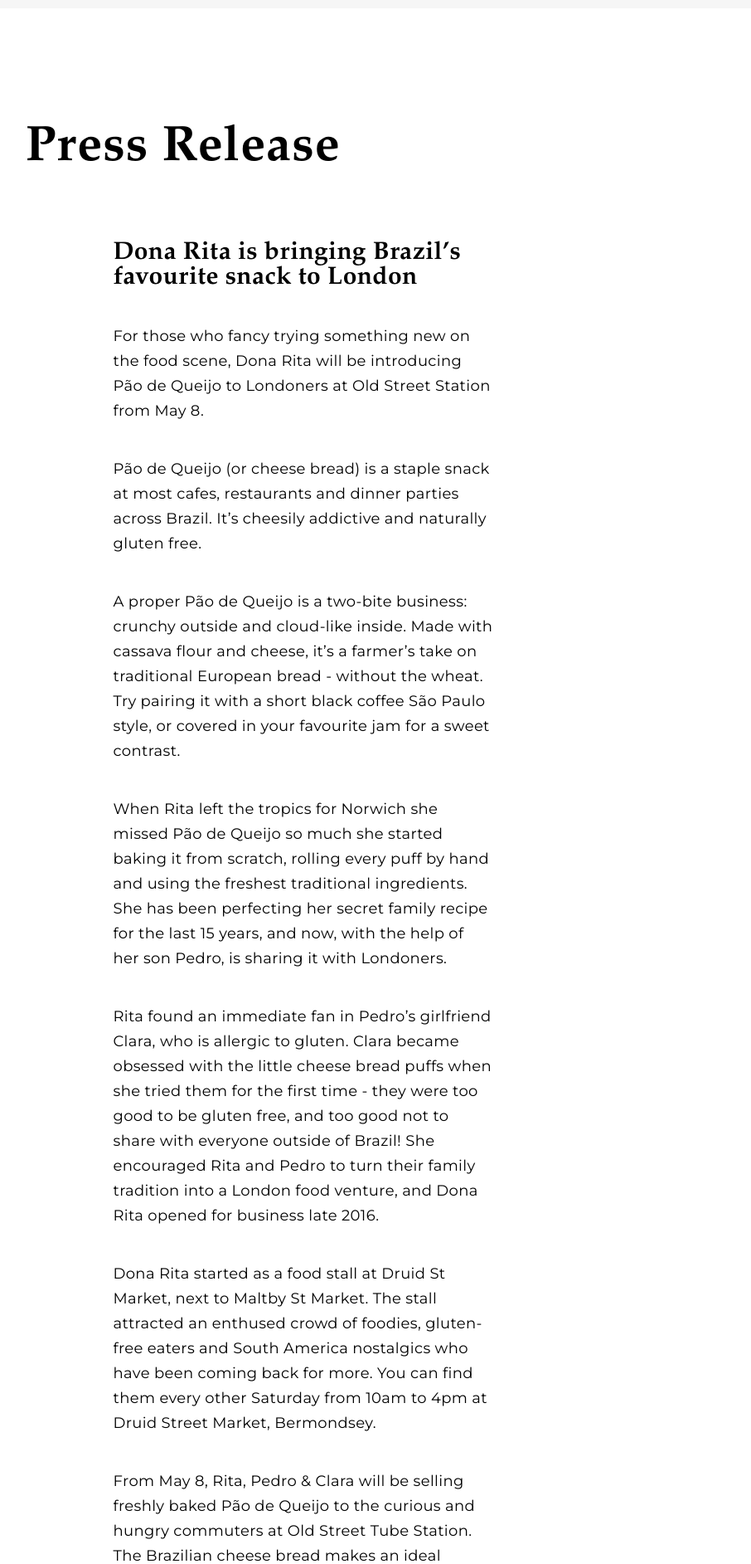
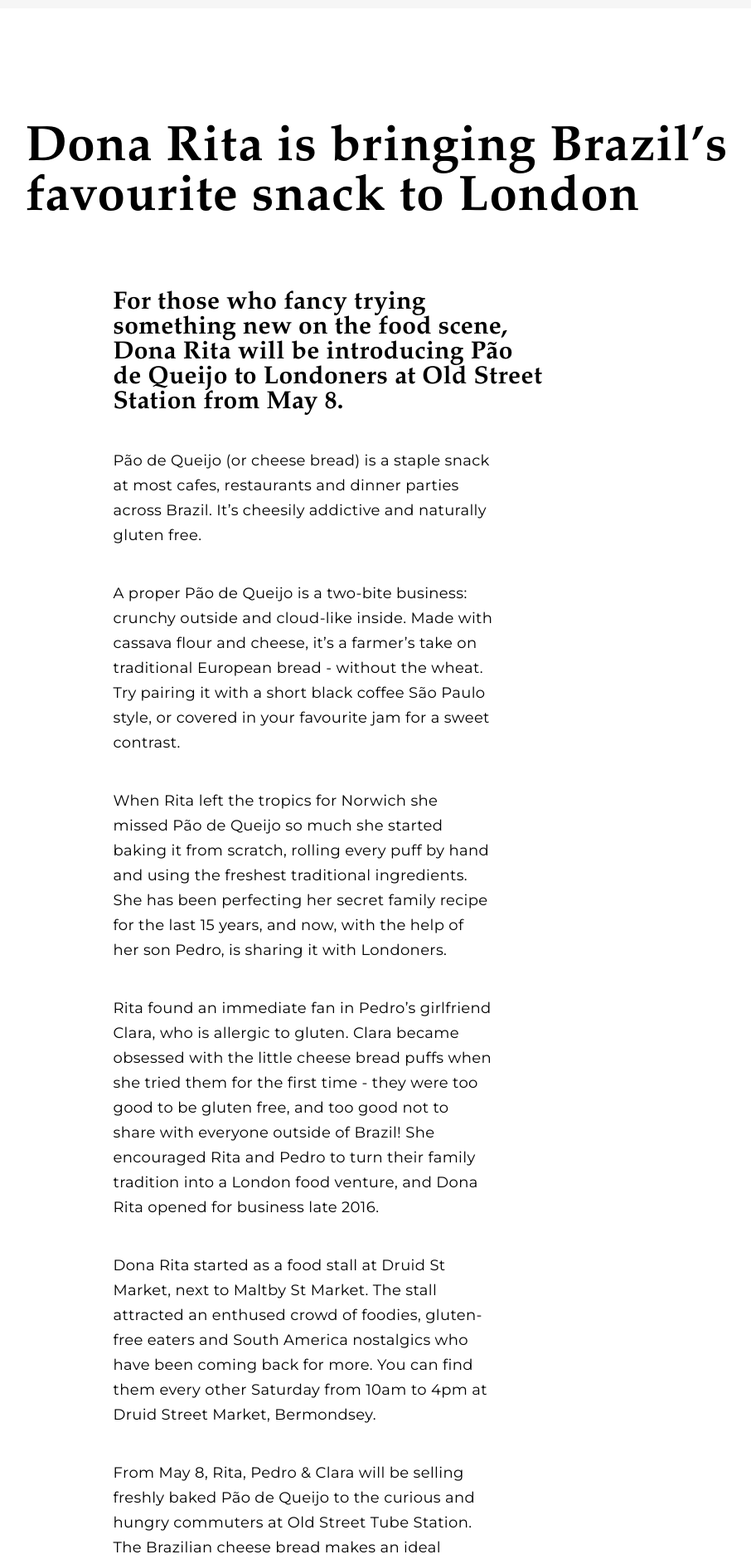
Before and after one commit to peduarte/dona-rita, a Jekyll site: the page built from pr.html, in a window 1280 px wide. Shown: the top 1885 px of the page at 83% size, without its empty margins (191-1097 px from the left). Built offline with Jekyll 4.4.1, drawn with Linux system fonts in a browser that asks for light colours; some of the changed text lies outside the part shown.

Commit message:
🎨  Improve PR

```diff
--- a/_sass/_global.scss
+++ b/_sass/_global.scss
@@ -164,9 +164,16 @@
 	}
 }
 
+.measure-wider {
+	@include wide {
+		padding-right: 60px;
+	}
+}
+
 .title-desc {
 	display: block;
 	color: $colorSalmon;
+
 	&::selection {
 		background-color: black;
 	}
--- a/pr.html
+++ b/pr.html
@@ -6,52 +6,40 @@
 <div class="section -white">
 	<div class="grid">
 		<h1 class="col -block md-push-1 lg-push-2 title">
-			Press Release
+			Dona Rita is bringing Brazil’s favourite snack to London
 		</h1>
 	</div>
 
 	<div class="grid">
 		<div class="col md-7 lg-5 md-push-1 lg-push-2 lg-push-3">
-			<h2>Dona Rita is bringing Brazil’s favourite snack to London</h2>
+			<h2>For those who fancy trying something new on the food scene, Dona Rita will be introducing Pão de Queijo to Londoners at Old Street Station from May 8.</h2>
 
 
-			<p class="measure">For those who fancy trying something new on the food scene, Dona Rita will be introducing Pão de Queijo to Londoners at Old Street Station from May 8.</p>
+			<p class="measure-wider">Pão de Queijo (or cheese bread) is a staple snack at most cafes, restaurants and dinner parties across Brazil. It’s cheesily addictive and naturally gluten free. </p>
 
 
-			<p class="measure">Pão de Queijo (or cheese bread) is a staple snack at most cafes, restaurants and dinner parties across Brazil. It’s cheesily addictive and naturally gluten free. </p>
+			<p class="measure-wider">A proper Pão de Queijo is a two-bite business: crunchy outside and cloud-like inside. Made with cassava flour and cheese, it’s a farmer’s take on traditional European bread - without the wheat. Try pairing it with a short black coffee São Paulo style, or covered in your favourite jam for a sweet contrast.</p>
 
 
-			<p class="measure">A proper Pão de Queijo is a two-bite business: crunchy outside and cloud-like inside. Made with cassava flour and cheese, it’s a farmer’s take on traditional European bread - without the wheat. Try pairing it with a short black coffee São Paulo style, or covered in your favourite jam for a sweet contrast.</p>
+			<p class="measure-wider">When Rita left the tropics for Norwich she missed Pão de Queijo so much she started baking it from scratch, rolling every puff by hand and using the freshest traditional ingredients. She has been perfecting her secret family recipe for the last 15 years, and now, with the help of her son Pedro, is sharing it with Londoners.</p>
 
 
-			<p class="measure">When Rita left the tropics for Norwich she missed Pão de Queijo so much she started baking it from scratch, rolling every puff by hand and using the freshest traditional ingredients. She has been perfecting her secret family recipe for the last 15 years, and now, with the help of her son Pedro, is sharing it with Londoners.</p>
+			<p class="measure-wider">Rita found an immediate fan in Pedro’s girlfriend Clara, who is allergic to gluten. Clara became obsessed with the little cheese bread puffs when she tried them for the first time - they were too good to be gluten free, and too good not to share with everyone outside of Brazil! She encouraged Rita and Pedro to turn their family tradition into a London food venture, and Dona Rita opened for business late 2016.</p>
 
 
-			<p class="measure">Rita found an immediate fan in Pedro’s girlfriend Clara, who is allergic to gluten. Clara became obsessed with the little cheese bread puffs when she tried them for the first time - they were too good to be gluten free, and too good not to share with everyone outside of Brazil! She encouraged Rita and Pedro to turn their family tradition into a London food venture, and Dona Rita opened for business late 2016.</p>
+			<p class="measure-wider">Dona Rita started as a food stall at Druid St Market, next to Maltby St Market. The stall attracted an enthused crowd of foodies, gluten-free eaters and South America nostalgics who have been coming back for more. You can find them every other Saturday from 10am to 4pm at Druid Street Market, Bermondsey. </p>
 
 
-			<p class="measure">Dona Rita started as a food stall at Druid St Market, next to Maltby St Market. The stall attracted an enthused crowd of foodies, gluten-free eaters and South America nostalgics who have been coming back for more. You can find them every other Saturday from 10am to 4pm at Druid Street Market, Bermondsey. </p>
+			<p class="measure-wider">From May 8, Rita, Pedro & Clara will be selling freshly baked Pão de Queijo to the curious and hungry commuters at Old Street Tube Station. The Brazilian cheese bread makes an ideal breakfast on-the-go, or a guilt-free afternoon snack.</p>
 
 
-			<p class="measure">From May 8, Rita, Pedro & Clara will be selling freshly baked Pão de Queijo to the curious and hungry commuters at Old Street Tube Station. The Brazilian cheese bread makes an ideal breakfast on-the-go, or a guilt-free afternoon snack.</p>
+			<p class="measure-wider">Dona Rita will serve Pão de Queijo with familiar toppings such as cream cheese and strawberry jam - a British twist on this Brazilian classic.</p>
 
 
-			<p class="measure">Dona Rita will serve Pão de Queijo with familiar toppings such as cream cheese and strawberry jam - a British twist on this Brazilian classic.</p>
+			<p class="measure-wider">For the addicts, Dona Rita will have bake-at-home packs on sale. They are as easy to bake as a frozen pizza.</p>
 
 
-			<p class="measure">For the addicts, Dona Rita will have bake-at-home packs on sale. They are as easy to bake as a frozen pizza.</p>
-
-
-			<p class="measure">You can find the stall in front of the ticket hall at Old Street Underground Station, from the 8th to the 21st of May, 7.30am to 8pm.</p>
-
-
-
-			<p class="measure">For more info please contact<br>
-			<a class="color-blue" href="mailto:oi@donarita.co.uk">oi@donarita.co.uk</a><br>
-			<a class="color-blue" href="http://instagram.com/OiDonaRita/">http://instagram.com/OiDonaRita/</a><br>
-			<a class="color-blue" href="http://twitter.com/OiDonaRita">http://twitter.com/OiDonaRita</a><br>
-			<a class="color-blue" href="http://facebook.com/OiDonaRita">http://facebook.com/OiDonaRita</a>
-			</p>
+			<p class="small faded measure-wider">You can find the stall in front of the ticket hall at Old Street Underground Station, from the 8th to the 21st of May, 7.30am to 8pm.</p>
 		</div>
 	</div>
 
@@ -120,7 +108,7 @@
 
 		<div class="grid">
 			<div class="col md-7 lg-5 md-push-1 lg-push-2 lg-push-3">
-				<p class="measure">
+				<p class="measure-wider">
 					<a class="color-blue" href="{{ site.url}}/Dona%20Rita%20PR.zip" download="Dona Rita PR">Click here</a> to download our press release text and photos</p>
 			</div>
 		</div>
```
